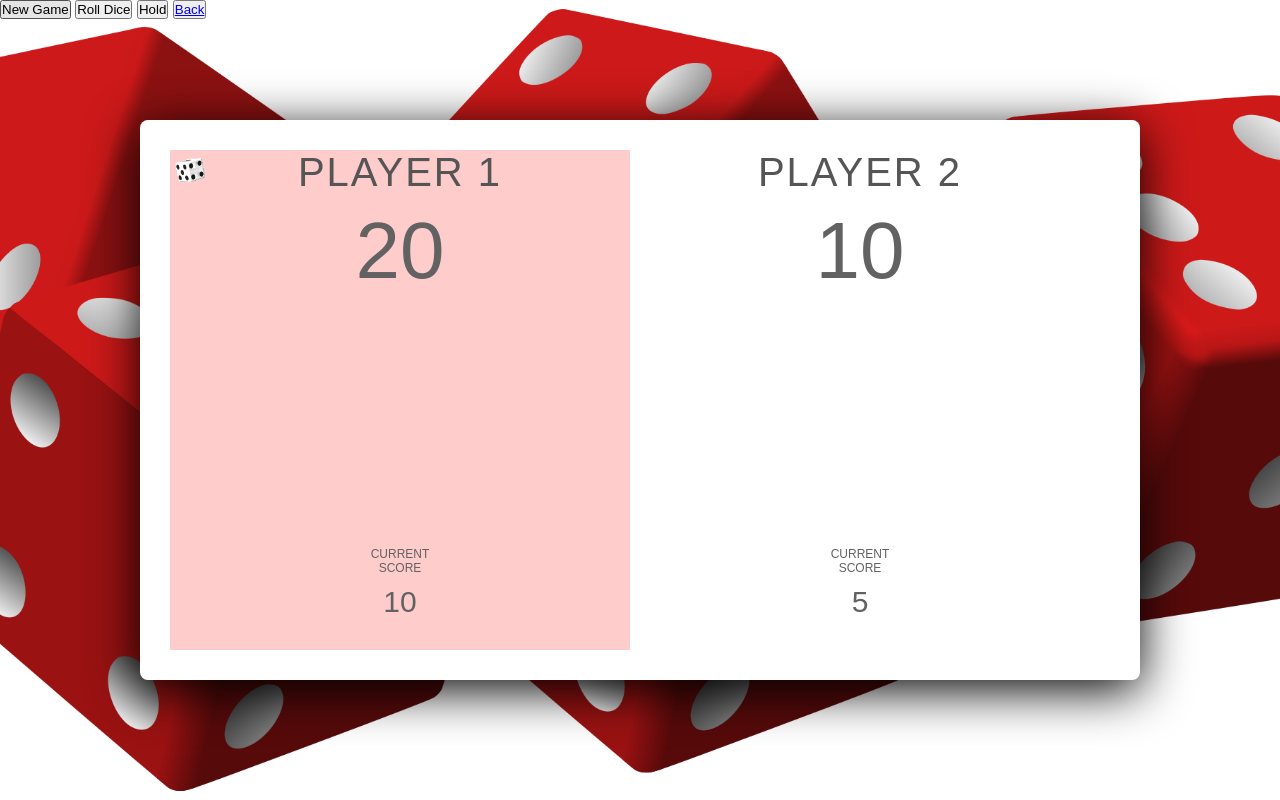
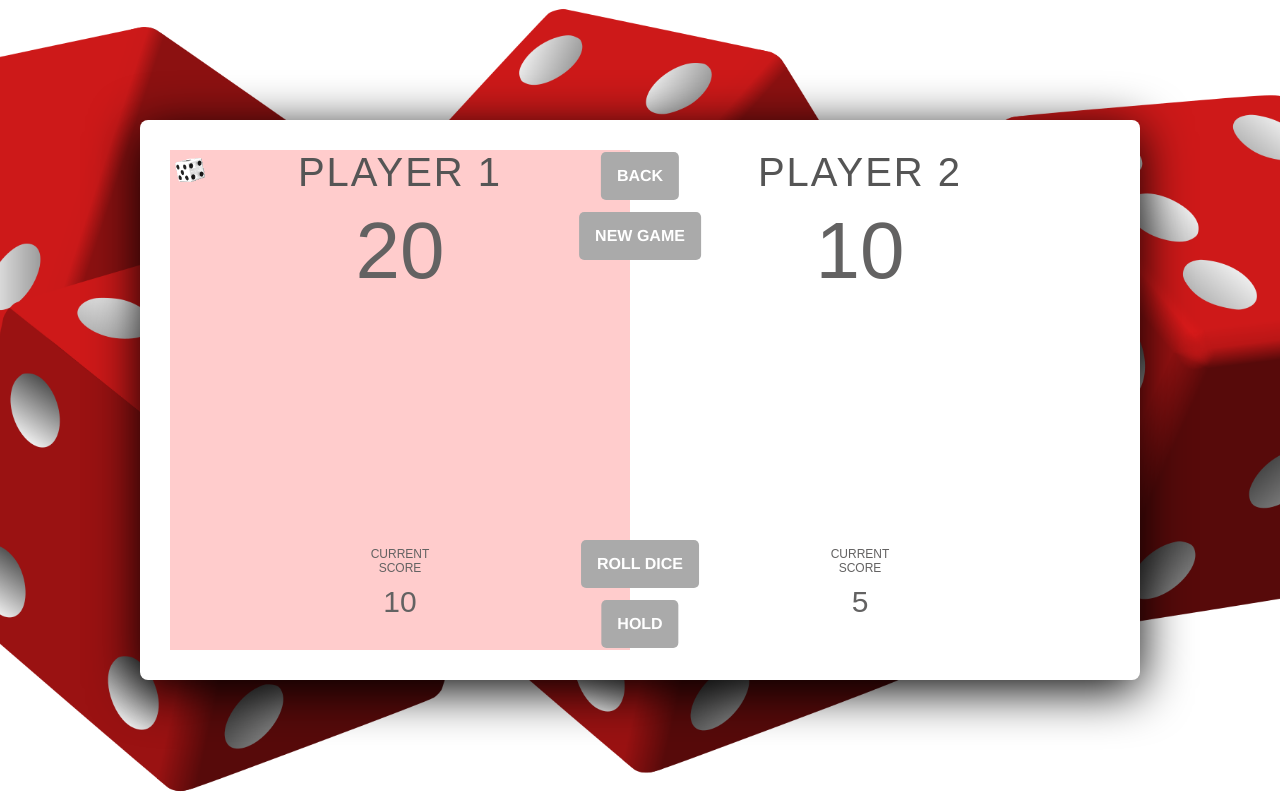
Before and after one commit to Kanogaelias/pig-dice-game, a plain HTML site: page pigdice.html in a window 1280 px wide. Drawn offline with nearby package versions, Linux system fonts and the light colour scheme.

```diff
--- a/css/styles.css
+++ b/css/styles.css
@@ -22,7 +22,7 @@ body {
   color: #555;
 }
 .wrapper,
-.wrapper-1{
+.wrapper-1 {
   width: 1000px;
   padding: 30px 50px 30px 30px;
   position: absolute;
@@ -35,10 +35,23 @@ body {
   border-radius: 8px;
 }
 
-#wrapper-position{
+.wrapper {
+  height: 300px;
+  line-height: 24px;
+}
+
+.wrapper h1 {
+  margin-bottom: 10px;
+}
+
+.wrapper a {
+  color: #fff;
+  text-decoration: none;
+}
+
+#wrapper-position {
   top: 50%;
   left: 50%;
-
 }
 
 .player-panel-1,
@@ -50,10 +63,9 @@ body {
   position: relative;
 }
 
-
 /* Player Panels */
 
-.player-name{
+.player-name {
   font-size: 40px;
   text-align: center;
   text-transform: uppercase;
@@ -64,11 +76,11 @@ body {
   padding-top: 0%;
 }
 
-.player-name#player-1{
-    margin-top:-100px;
+.player-name#player-1 {
+  margin-top: -100px;
 }
 
-.player-name#player-2{
+.player-name#player-2 {
   margin-top: -100px;
 }
 
@@ -83,18 +95,17 @@ body {
 .active {
   background-color: #ffcccc;
 }
-.active.player-name{
+.active.player-name {
   font-weight: 250;
 }
 
-.active .yourturn{
+.active .yourturn {
   background: url("/images/animated-dice-image.gif") no-repeat;
   width: 50px;
   height: 50px;
   background-size: 30px 30px;
   position: absolute;
-    color: #EB4D4D;
-
+  color: #eb4d4d;
 }
 
 .active.player-panel-1 .yourturn {
@@ -106,7 +117,7 @@ body {
   left: 5px;
 }
 
-.current-player-box{
+.current-player-box {
   color: #636262;
   width: 40%;
   margin: 0 auto;
@@ -123,3 +134,95 @@ body {
 .current-player-score {
   font-size: 30px;
 }
+
+button {
+  position: absolute;
+  /*width: 200px;*/
+  left: 50%;
+  transform: translateX(-50%);
+  color: #555;
+  background: none;
+  border: none;
+  font-family: Lato;
+  font-size: 20px;
+  text-transform: uppercase;
+  cursor: pointer;
+  font-weight: 300;
+  transition: background-color 0.3s, color 0.3s;
+}
+
+button:hover {
+  font-weight: 600;
+}
+
+button:focus {
+  outline: none;
+}
+
+.btn {
+  display: inline-block;
+  margin: 0;
+  padding: 0.75rem 1rem;
+  border: 0;
+  border-radius: 0.317rem;
+  background-color: #aaa;
+  color: #fff;
+  text-decoration: none;
+  font-weight: 700;
+  font-size: 1rem;
+  line-height: 1.5;
+  font-family: "Helvetica Neue", Arial, sans-serif;
+  cursor: pointer;
+  -webkit-appearance: none;
+  -webkit-font-smoothing: antialiased;
+  outline: none;
+}
+.btn:hover {
+  opacity: 0.85;
+}
+.btn:active {
+  box-shadow: inset 0 3px 4px #00000033;
+  outline: none;
+}
+.btn:focus {
+  outline: none;
+}
+
+.btn-back {
+  bottom: 600px;
+}
+.btn-new {
+  bottom: 540px;
+}
+.btn-roll-dice {
+  top: 540px;
+}
+.btn-hold {
+  top: 600px;
+}
+.btn-play {
+  margin-top: 20px;
+}
+
+.btn-back a {
+  display: block;
+  color: #fff;
+  text-decoration: none;
+}
+
+.dice {
+  position: absolute;
+  left: 50%;
+  top: 178px;
+  transform: translateX(-50%);
+  height: 100px;
+  box-shadow: 0px 10px 60px rgba(0, 0, 0, 0.1);
+}
+
+.winner {
+  background-color: #ffcccc;
+}
+.winner .player-name {
+  font-weight: 300;
+  color: #eb4d4d;
+}
```
Lines whose indentation alone changed are shown as unchanged.
